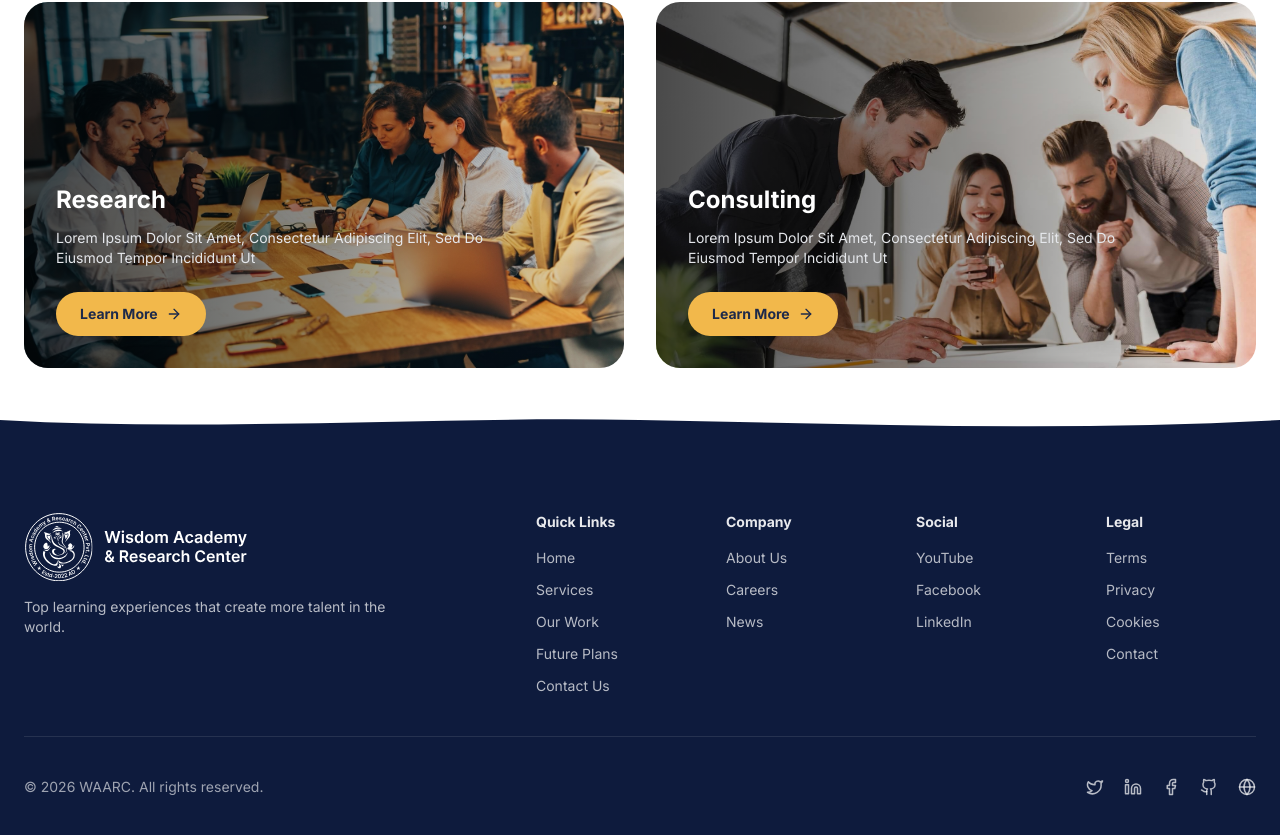
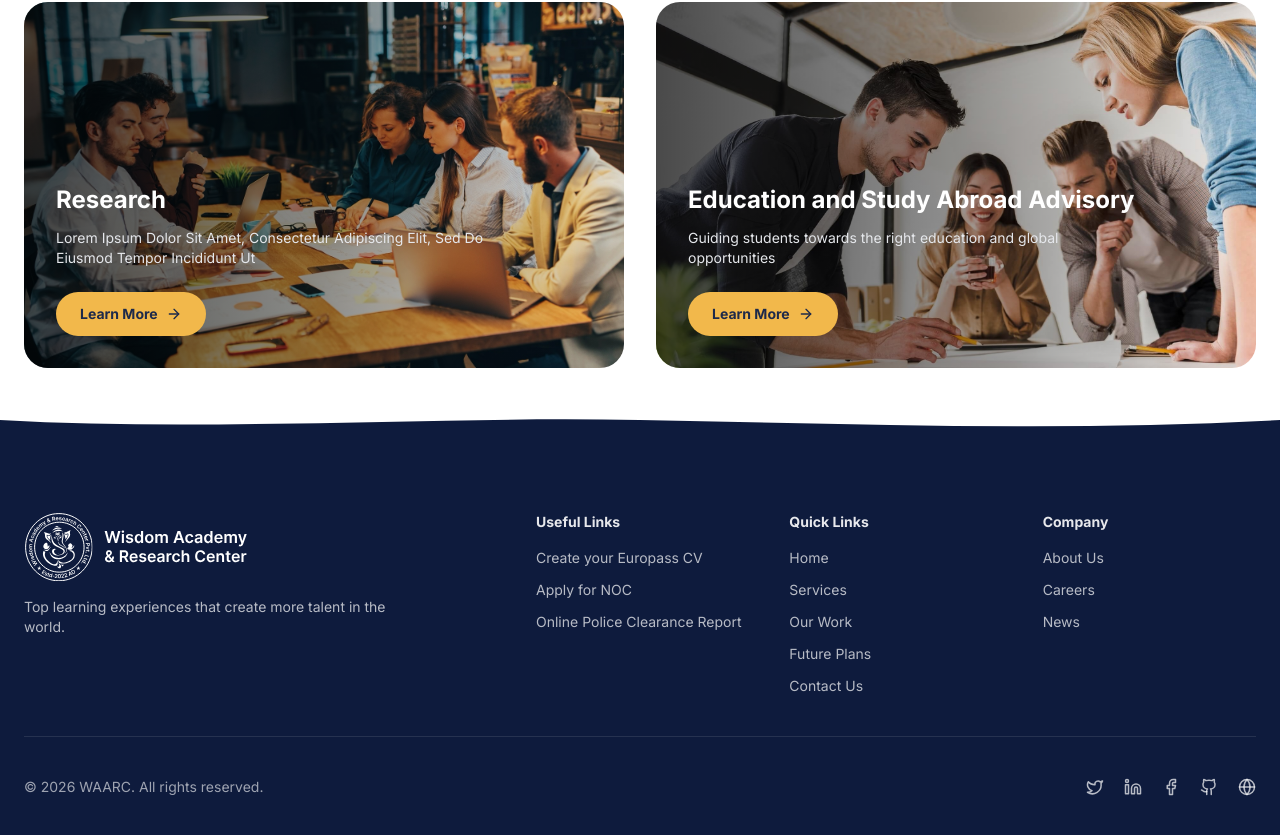
Before and after one commit to aasis-io/Wisdom-Frontend, a React (Vite) app: page /services in a window 1280 px wide. Shown: the part 347-1182 px from the top of the page. Built offline with nearby package versions, Linux system fonts and the light colour scheme.

Commit message:
Some Fixes

```diff
--- a/src/components/layout/Footer.jsx
+++ b/src/components/layout/Footer.jsx
@@ -40,8 +40,39 @@ export default function Footer() {
           </div>
 
           {/* LINKS — 60% */}
-          <div className="grid gap-10 grid-cols-2 lg:col-span-3 lg:grid-cols-4">
+          <div className="grid gap-10 grid-cols-2 lg:col-span-3 lg:grid-cols-3">
             {/* QUICK LINKS */}
+            <div>
+              <h4 className="mb-4 text-sm font-semibold text-white/90">
+                Useful Links
+              </h4>
+              <ul className="space-y-3 text-sm text-white/70">
+                <li>
+                  <a
+                    href="https://europass.europa.eu/en/create-europass-cv"
+                    className="hover:text-white"
+                  >
+                    Create your Europass CV
+                  </a>
+                </li>
+                <li>
+                  <a
+                    href="https://noc.moest.gov.np/"
+                    className="hover:text-white"
+                  >
+                    Apply for NOC
+                  </a>
+                </li>
+                <li>
+                  <a
+                    href="https://opcr.nepalpolice.gov.np/#/login"
+                    className="hover:text-white"
+                  >
+                    Online Police Clearance Report
+                  </a>
+                </li>
+              </ul>
+            </div>
             <div>
               <h4 className="mb-4 text-sm font-semibold text-white/90">
                 Quick Links
@@ -100,7 +131,7 @@ export default function Footer() {
             </div>
 
             {/* SOCIAL */}
-            <div>
+            {/* <div>
               <h4 className="mb-4 text-sm font-semibold text-white/90">
                 Social
               </h4>
@@ -121,36 +152,9 @@ export default function Footer() {
                   </a>
                 </li>
               </ul>
-            </div>
+            </div> */}
 
             {/* LEGAL */}
-            <div>
-              <h4 className="mb-4 text-sm font-semibold text-white/90">
-                Legal
-              </h4>
-              <ul className="space-y-3 text-sm text-white/70">
-                <li>
-                  <a href="#" className="hover:text-white">
-                    Terms
-                  </a>
-                </li>
-                <li>
-                  <a href="#" className="hover:text-white">
-                    Privacy
-                  </a>
-                </li>
-                <li>
-                  <a href="#" className="hover:text-white">
-                    Cookies
-                  </a>
-                </li>
-                <li>
-                  <a href="#" className="hover:text-white">
-                    Contact
-                  </a>
-                </li>
-              </ul>
-            </div>
           </div>
         </div>
 
--- a/src/components/layout/Services.jsx
+++ b/src/components/layout/Services.jsx
@@ -16,9 +16,9 @@ const services = [
     path: "/services/research",
   },
   {
-    title: "Consulting",
+    title: "Education and Study Abroad Advisory",
     description:
-      "Lorem Ipsum Dolor Sit Amet, Consectetur Adipiscing Elit, Sed Do Eiusmod Tempor Incididunt Ut",
+      "Guiding students towards the right education and global opportunities",
     image: ConsultingImg,
     path: "/services/consulting",
   },
--- a/src/pages/Consulting.jsx
+++ b/src/pages/Consulting.jsx
@@ -296,7 +296,7 @@ export default function Consulting() {
           {/* Heading */}
           <div className="text-center">
             <h2 className="text-4xl font-bold text-slate-900">
-              International Study Consulting
+              Study Destinations
             </h2>
             <p className="mt-4 text-lg text-slate-600 max-w-3xl mx-auto">
               Expert guidance for Nepali students planning to study in Italy and
--- /dev/null
+++ b/src/pages/Gallery.jsx
@@ -0,0 +1,9 @@
+import React from 'react'
+
+const Gallery = () => {
+  return (
+    <div>Gallery</div>
+  )
+}
+
+export default Gallery
--- a/src/pages/Services.jsx
+++ b/src/pages/Services.jsx
@@ -14,9 +14,9 @@ const services = [
     path: "/services/research",
   },
   {
-    title: "Consulting",
+    title: "Education and Study Abroad Advisory",
     description:
-      "Lorem Ipsum Dolor Sit Amet, Consectetur Adipiscing Elit, Sed Do Eiusmod Tempor Incididunt Ut",
+      "Guiding students towards the right education and global opportunities",
     image: ConsultingImg,
     path: "/services/consulting",
   },
--- a/src/pages/Team.jsx
+++ b/src/pages/Team.jsx
@@ -24,7 +24,7 @@ const teamMembers = [
   {
     id: 3,
     name: "Prem Bahadur Giri",
-    role: "Policy Expert & Educational Counsellor",
+    role: "Senior Research Fellow",
     image: Prem,
     description: "",
   },
--- a/src/router.jsx
+++ b/src/router.jsx
@@ -7,6 +7,7 @@ import BlogDetail from "./pages/BlogDetail";
 import Blogs from "./pages/Blogs";
 import Consulting from "./pages/Consulting";
 import ContactUs from "./pages/ContactUs";
+import Gallery from "./pages/Gallery";
 import Home from "./pages/Home";
 import Journals from "./pages/Journals";
 import NotFoundPage from "./pages/NotFoundPage";
@@ -31,6 +32,7 @@ export const router = createBrowserRouter([
       { path: "/contact", element: <ContactUs /> },
       { path: "/journals", element: <Journals /> },
       { path: "/team", element: <Team /> },
+      { path: "/gallery", element: <Gallery /> },
 
       // Admin Sign In (PUBLIC)
       // { path: "/waarcadmin/signin", element: <SignInForm /> },
```
